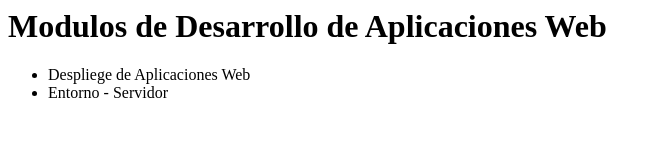
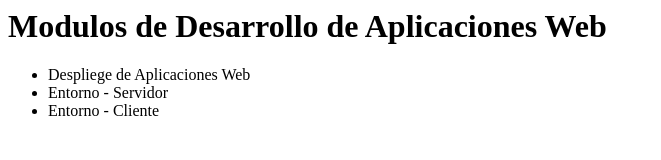
Before and after one commit to AR1UR0/dawAct4_1, a plain HTML site: page index.html in a window 1280 px wide. Shown: the whole page, without its empty margins (0-661 px from the left). Drawn offline with Linux system fonts and the light colour scheme.

Commit message:
otro modulo anadido

```diff
--- a/index.html
+++ b/index.html
@@ -4,6 +4,7 @@
 	<ul>
 	        <li>Despliege de Aplicaciones Web</li>
 		<li>Entorno - Servidor</li>
+		<li>Entorno - Cliente</li>
 	</ul>
     </body>
 </html>
```
